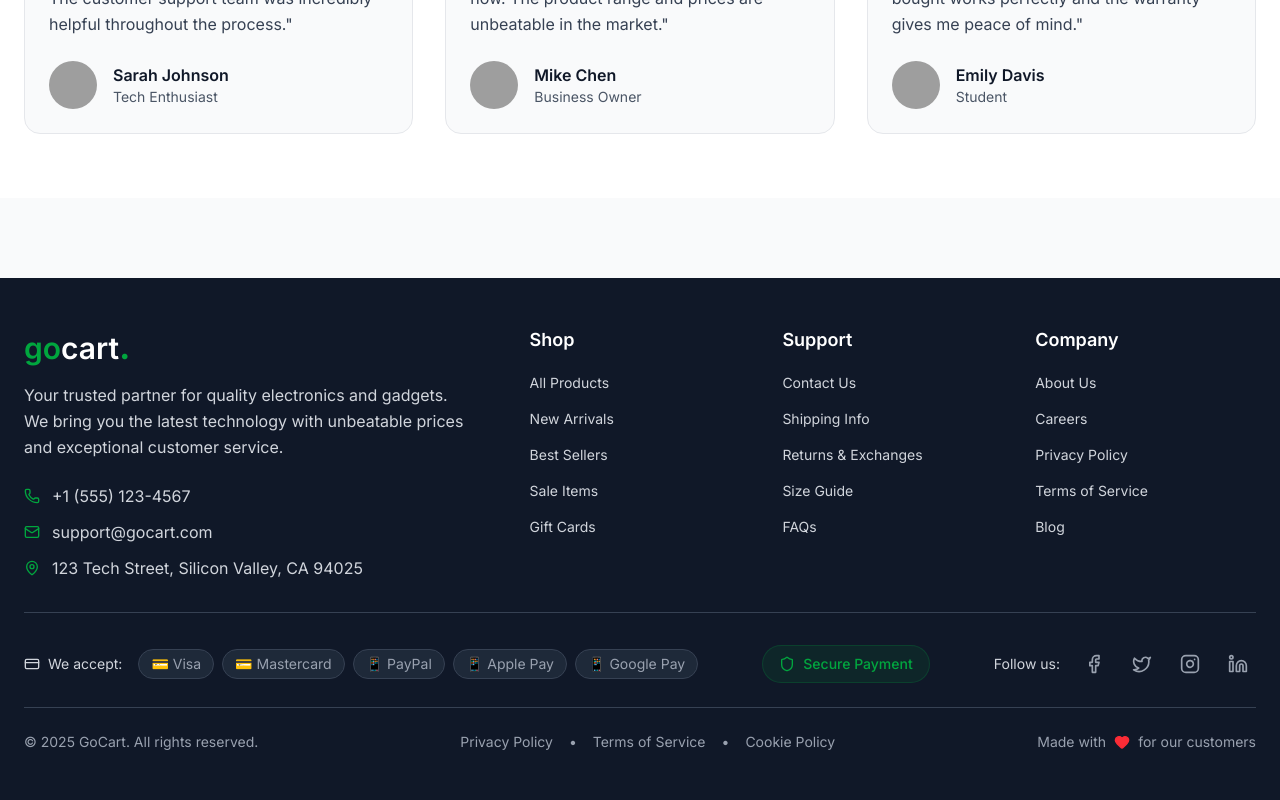
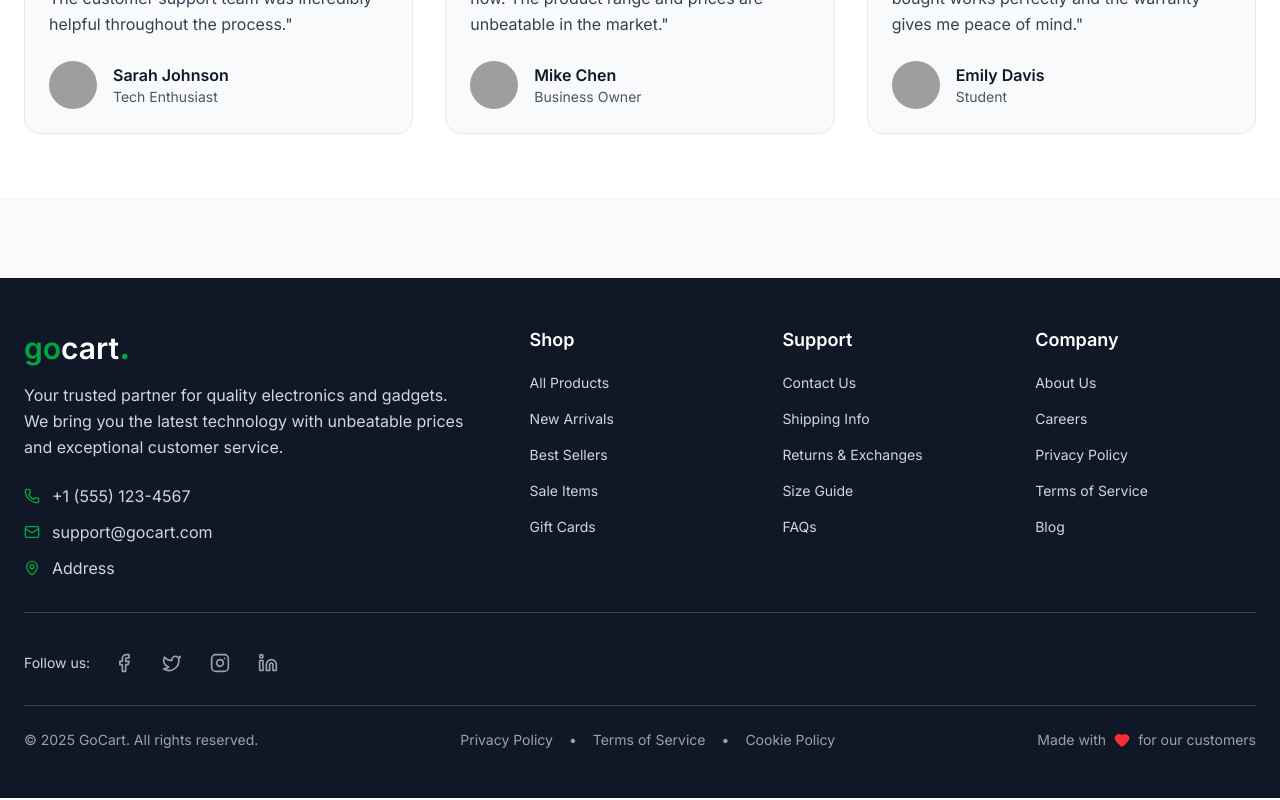
Before and after one commit to SupunNethsara/Electric-Product-Shop, a React (Vite) app in the folder resources/frontend/: page / in a window 1280 px wide. Shown: the part 2510-3310 px from the top of the page. Built offline with nearby package versions, Linux system fonts and the light colour scheme; no server answers; grey boxes are pictures that could not be loaded.

Commit message:
footer ui updated

```diff
--- a/resources/frontend/src/UserInterFaceComponents/Common/Footer.jsx
+++ b/resources/frontend/src/UserInterFaceComponents/Common/Footer.jsx
@@ -8,8 +8,6 @@ import {
     Mail,
     Phone,
     MapPin,
-    CreditCard,
-    Shield,
     Heart
 } from 'lucide-react';
 
@@ -49,13 +47,7 @@ const Footer = () => {
         }
     ];
 
-    const paymentMethods = [
-        { name: "Visa", icon: "💳" },
-        { name: "Mastercard", icon: "💳" },
-        { name: "PayPal", icon: "📱" },
-        { name: "Apple Pay", icon: "📱" },
-        { name: "Google Pay", icon: "📱" }
-    ];
+
 
     const socialLinks = [
         {
@@ -97,7 +89,6 @@ const Footer = () => {
                             and exceptional customer service.
                         </p>
 
-                        {/* Contact Info */}
                         <div className="space-y-3">
                             <div className="flex items-center gap-3 text-gray-300">
                                 <Phone className="w-4 h-4 text-green-600" />
@@ -109,12 +100,11 @@ const Footer = () => {
                             </div>
                             <div className="flex items-start gap-3 text-gray-300">
                                 <MapPin className="w-4 h-4 text-green-600 mt-1 flex-shrink-0" />
-                                <span>123 Tech Street, Silicon Valley, CA 94025</span>
+                                <span>Address</span>
                             </div>
                         </div>
                     </div>
 
-                    {/* Links Sections */}
                     {footerSections.map((section) => (
                         <div key={section.title}>
                             <h3 className="font-semibold text-lg mb-4 text-white">
@@ -136,33 +126,9 @@ const Footer = () => {
                     ))}
                 </div>
 
-                {/* Divider */}
                 <div className="border-t border-gray-700 my-8"></div>
 
-                {/* Bottom Section */}
                 <div className="flex flex-col lg:flex-row items-center justify-between gap-6">
-                    {/* Payment Methods */}
-                    <div className="flex items-center gap-4">
-                        <div className="flex items-center gap-2 text-gray-300 text-sm">
-                            <CreditCard className="w-4 h-4" />
-                            <span>We accept:</span>
-                        </div>
-                        <div className="flex items-center gap-2">
-                            {paymentMethods.map((method) => (
-                                <div
-                                    key={method.name}
-                                    className="text-gray-400 text-sm bg-gray-800 px-3 py-1 rounded-full border border-gray-700"
-                                    title={method.name}
-                                >
-                                    {method.icon} {method.name}
-                                </div>
-                            ))}
-                        </div>
-                    </div>
-                    <div className="flex items-center gap-2 text-green-600 bg-green-600/10 px-4 py-2 rounded-full border border-green-600/20">
-                        <Shield className="w-4 h-4" />
-                        <span className="text-sm font-medium">Secure Payment</span>
-                    </div>
                     <div className="flex items-center gap-4">
                         <span className="text-gray-300 text-sm">Follow us:</span>
                         <div className="flex items-center gap-3">
```
